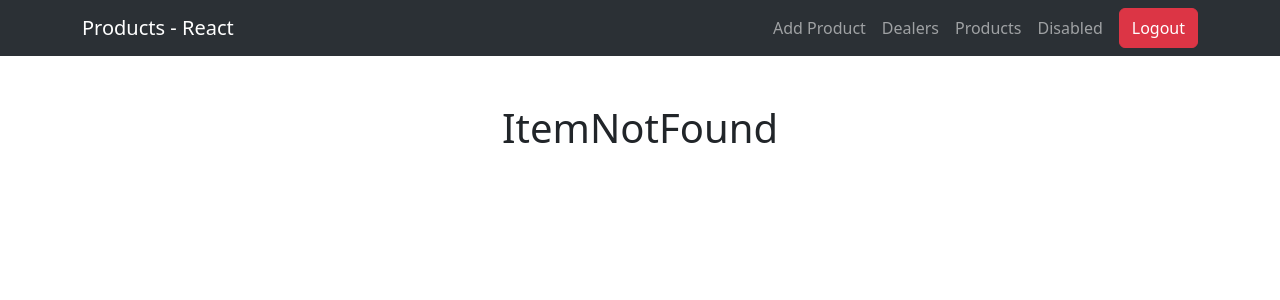
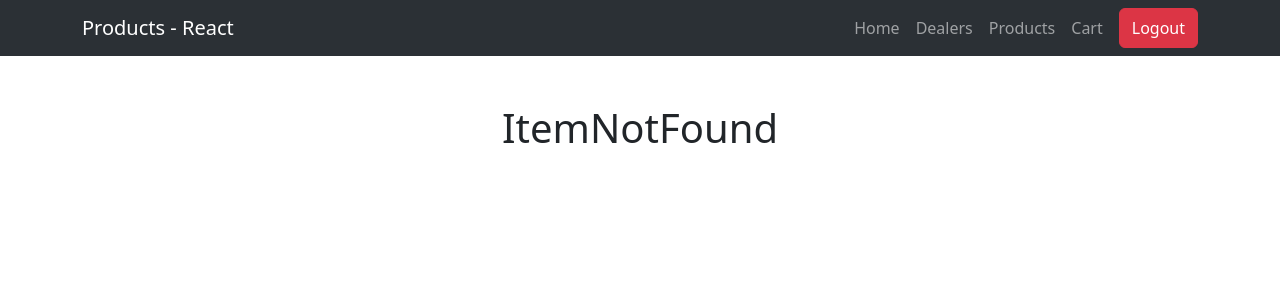
Before and after one commit to patansharuk/products_react_app, a React (Create React App) app: page /cart in a window 1280 px wide. Shown: the top 300 px of the page. Built offline with nearby package versions, Linux system fonts and the light colour scheme; the HTML template or start-up script is replaced by a standard one.

Commit message:
added navigations

```diff
--- a/src/components/Navbar/navlinks.js
+++ b/src/components/Navbar/navlinks.js
@@ -4,16 +4,16 @@ import { Nav } from "react-bootstrap";
 const NavLinks = () => (
   <Nav>
     <Nav.Item>
-      <Nav.Link href="/">Add Product</Nav.Link>
+      <Nav.Link href="/">Home</Nav.Link>
     </Nav.Item>
     <Nav.Item>
-      <Nav.Link href="/">Dealers</Nav.Link>
+      <Nav.Link href="/dealer_details">Dealers</Nav.Link>
     </Nav.Item>
     <Nav.Item>
-      <Nav.Link href="/">Products</Nav.Link>
+      <Nav.Link href="/products">Products</Nav.Link>
     </Nav.Item>
     <Nav.Item>
-      <Nav.Link href="/">Disabled</Nav.Link>
+      <Nav.Link href="/cart">Cart</Nav.Link>
     </Nav.Item>
   </Nav>
 );
```
